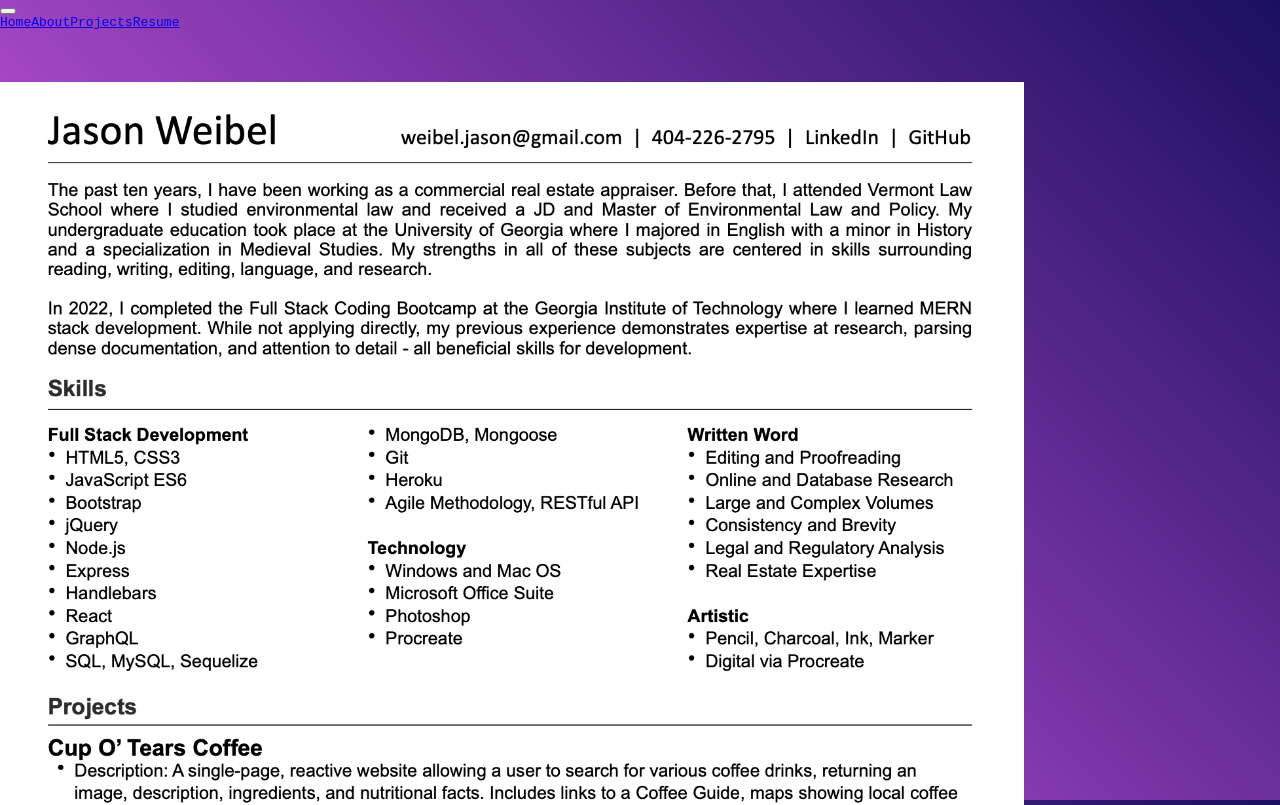
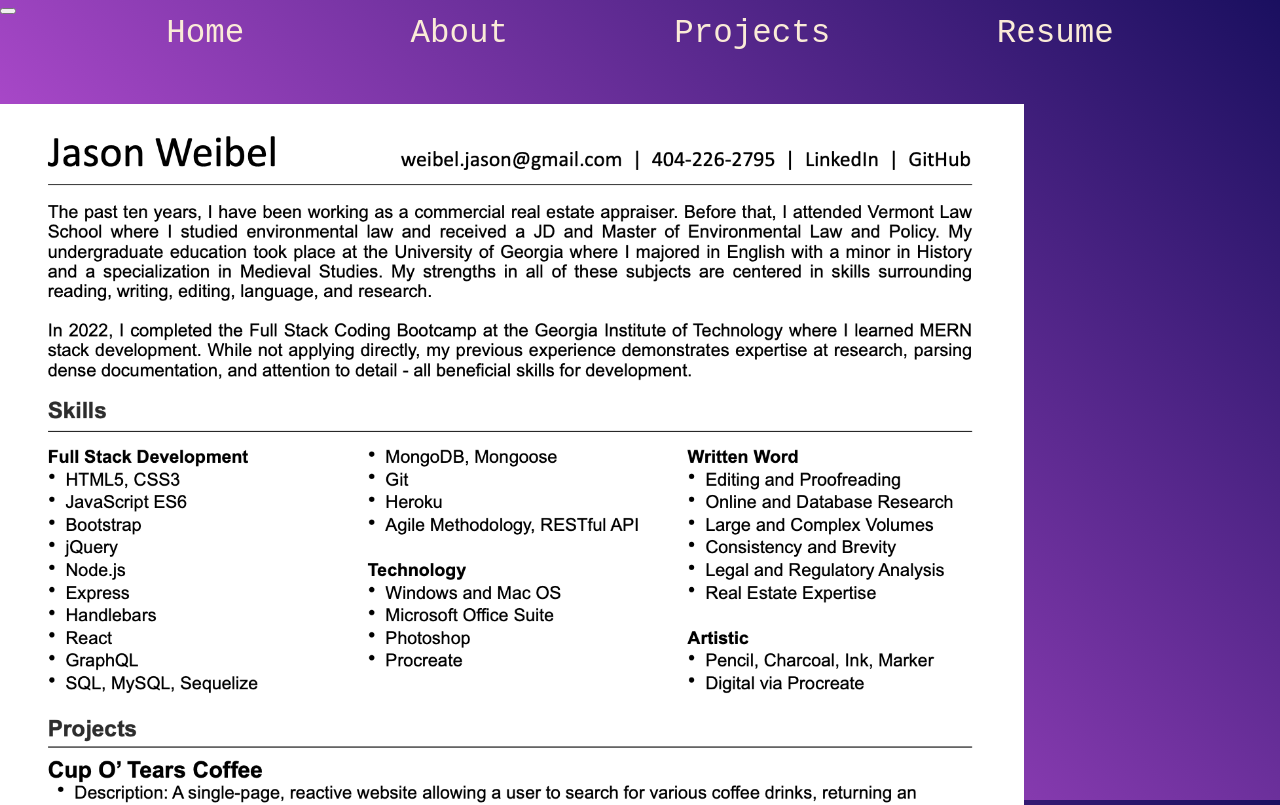
Before and after one commit to jWeibelbootcamp/jason-weibel-portfolio, a React (Create React App) app: page /resume in a window 1280 px wide. Shown: the top 805 px of the page. Built offline with nearby package versions, Linux system fonts and the light colour scheme.

Commit message:
header styling

```diff
--- a/src/components/Header.scss
+++ b/src/components/Header.scss
@@ -0,0 +1,15 @@
+div.navbar-collapse {
+    display: flex;
+    justify-content: space-evenly;
+    align-items: center;
+}
+
+a {
+    color: antiquewhite;
+    text-decoration: none;
+    font-size: 2.5em;
+}
+
+a:hover {
+    color: rgb(243, 182, 241);
+}
```
